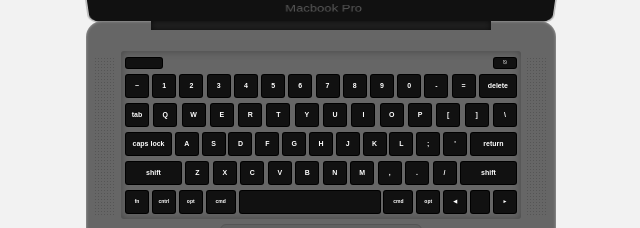
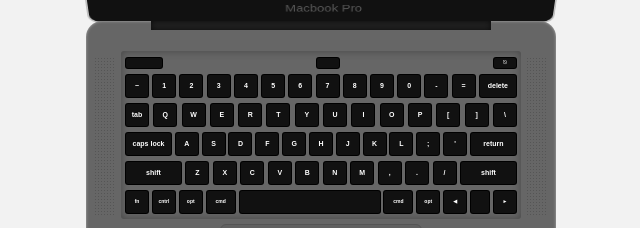
Before and after one commit to oguzhanygtr/macbookpro2019, a plain HTML site: page index.html in a window 1280 px wide. Shown: the part 317-545 px from the top of the page, 319-959 px from the left. Drawn offline with nearby package versions, Linux system fonts and the light colour scheme.

Commit message:
Update index.html

```diff
--- a/index.html
+++ b/index.html
@@ -16,6 +16,7 @@
   <div class="keys">
     <ul class="row one">
       <li class="esc"></li>
+      <li class="F1"></li>
       <li class="quit">⎋</li>
     </ul>
     <ul class="row rest">
```
